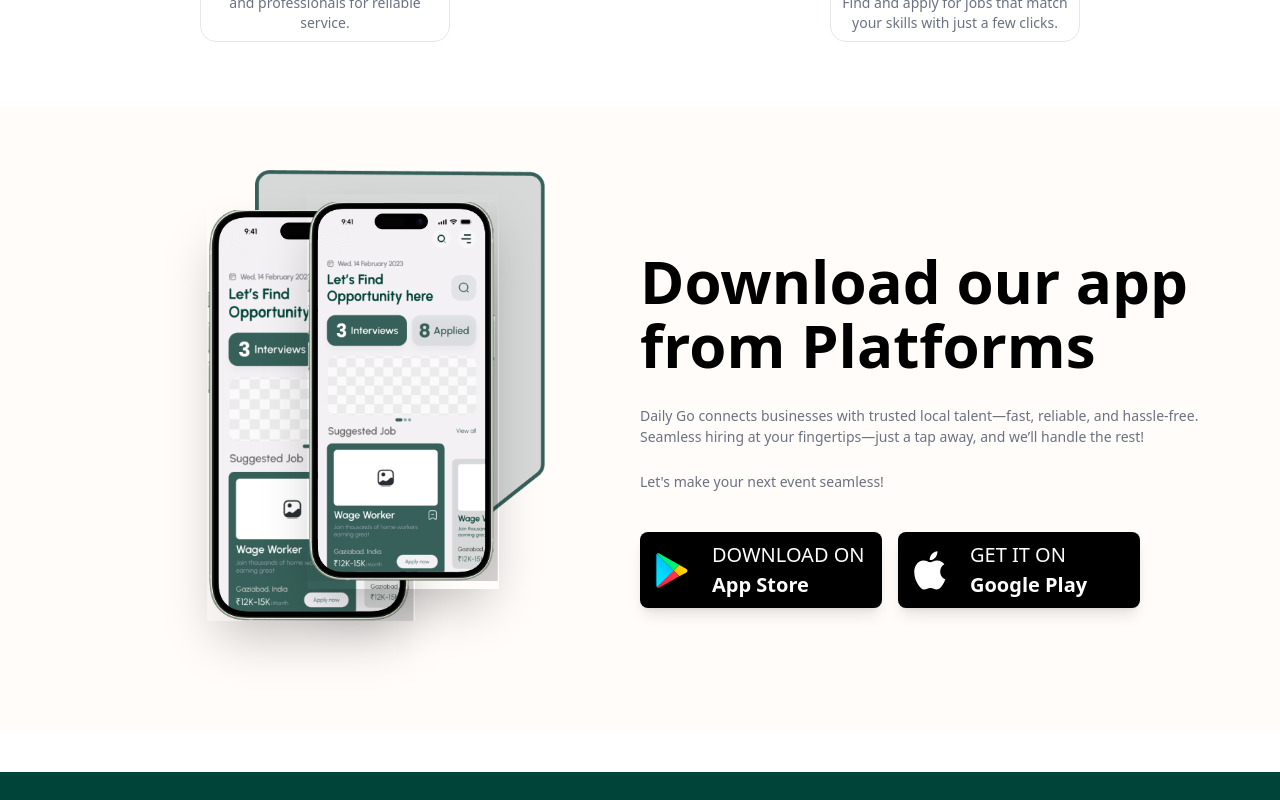
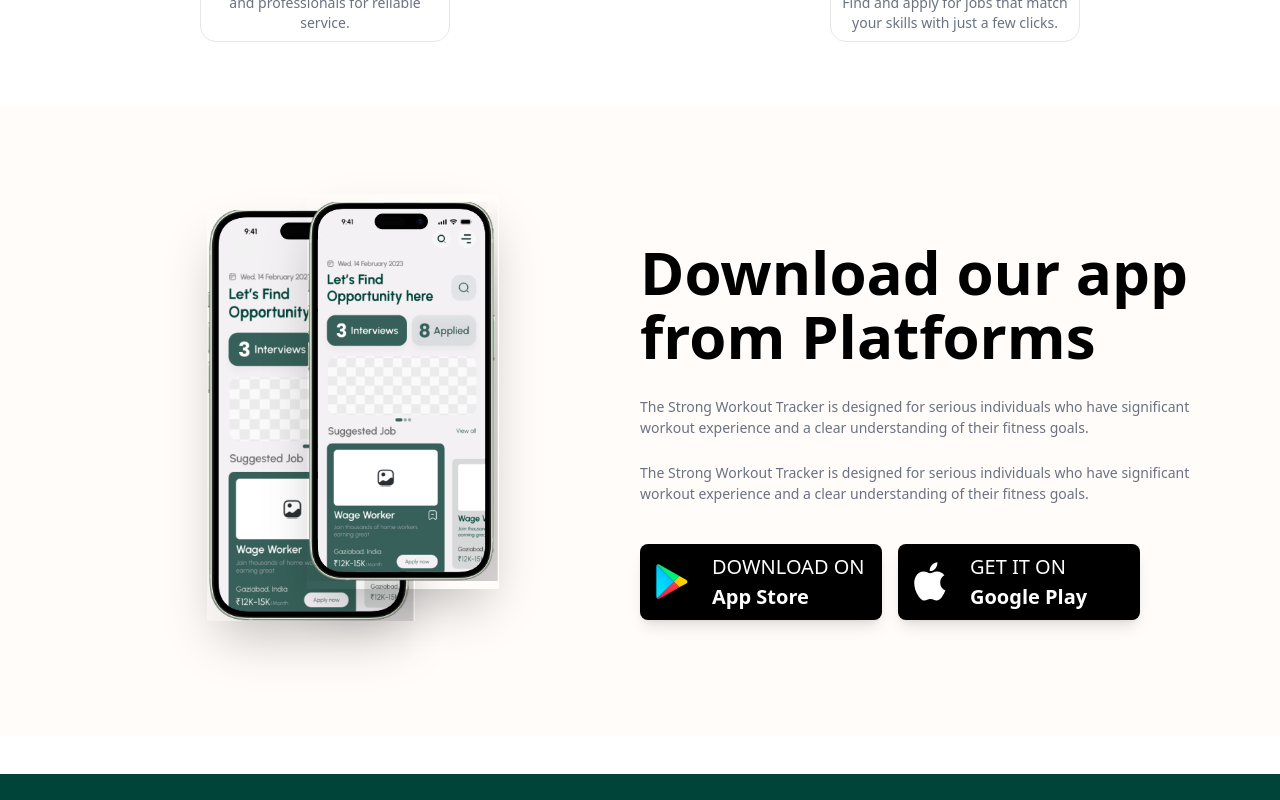
Before and after one commit to TruwixTech/DailyGo-Frontend, a React (Vite) app: page / in a window 1280 px wide. Shown: the part 5500-6300 px from the top of the page. Built offline with nearby package versions, Linux system fonts and the light colour scheme; no server answers.

Commit message:
remove bg

```diff
--- a/src/Component/Homepagecomponent/Section5.jsx
+++ b/src/Component/Homepagecomponent/Section5.jsx
@@ -8,9 +8,7 @@
   return (
     <div className='h-full w-full mb-10 bg-[#fffcfa] flex flex-col lg:flex-row justify-center items-center overflow-hidden md:px-20 px-4 md:mt-30 '>
       <div className=' w-full md:w-1/2 flex justify-center  items-center md:py-10 lg:py-16 py-10 '>
-        <div className=' w-[100px] sm:w-[250px] md:w-[290px]   h-full relative z-30 md:left-10 bottom-10 py-10  flex justify-center items-center'>
-          <img src={Bgimage3} alt='dailygo' className='w-full' />
-
+        <div className=' w-[100px] sm:w-[250px] md:w-[290px] h-[230px]  sm:h-[500px] relative z-30 md:left-10 bottom-10 py-10  flex justify-center items-center'>
           <img src={phone1} alt='dailygo' className='  absolute z-50 md:left-13 sm:w-48 w-full top-14 sm:top-10 md:-bottom-10 py-2 shadow-2xl md:top-16 ' />
           <img src={phone1} alt='dailygo' className='  top-20  absolute  z-4 w-52 -left-6 sm:left-0 lg:-left-12 -bottom-20 shadow-2xl' />
         </div>
@@ -21,8 +19,8 @@
         <div className='w-full flex flex-col gap-7 justify-center items-center'>
           <h1 className=' text-[30px] md:text-[60px] md:leading-16 font-bold text-black'>Download our app from Platforms</h1>
           <div className='flex flex-col gap-6 '>
-            <p className='text-[14px]  text-gray-500'>Daily Go connects businesses with trusted local talent—fast, reliable, and hassle-free. Seamless hiring at your fingertips—just a tap away, and we’ll handle the rest!</p>
-            <p className='text-[14px]  text-gray-500'>Let's make your next event seamless!</p>
+            <p className='text-[14px]  text-gray-500'>The Strong Workout Tracker is designed for serious individuals who have significant workout experience and a clear understanding of their fitness goals.</p>
+            <p className='text-[14px]  text-gray-500'>The Strong Workout Tracker is designed for serious individuals who have significant workout experience and a clear understanding of their fitness goals.</p>
           </div>
         </div>
 
```
